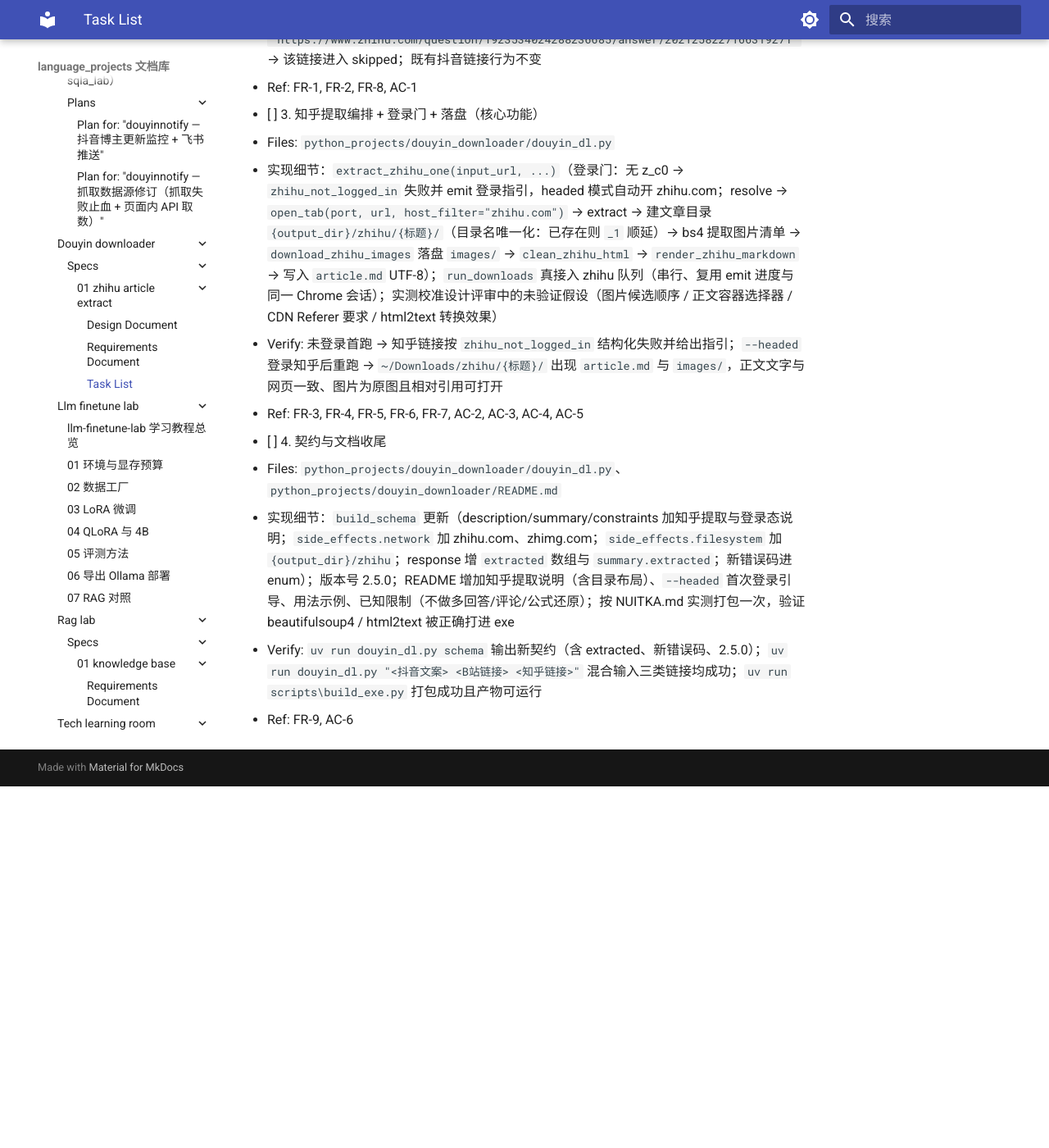
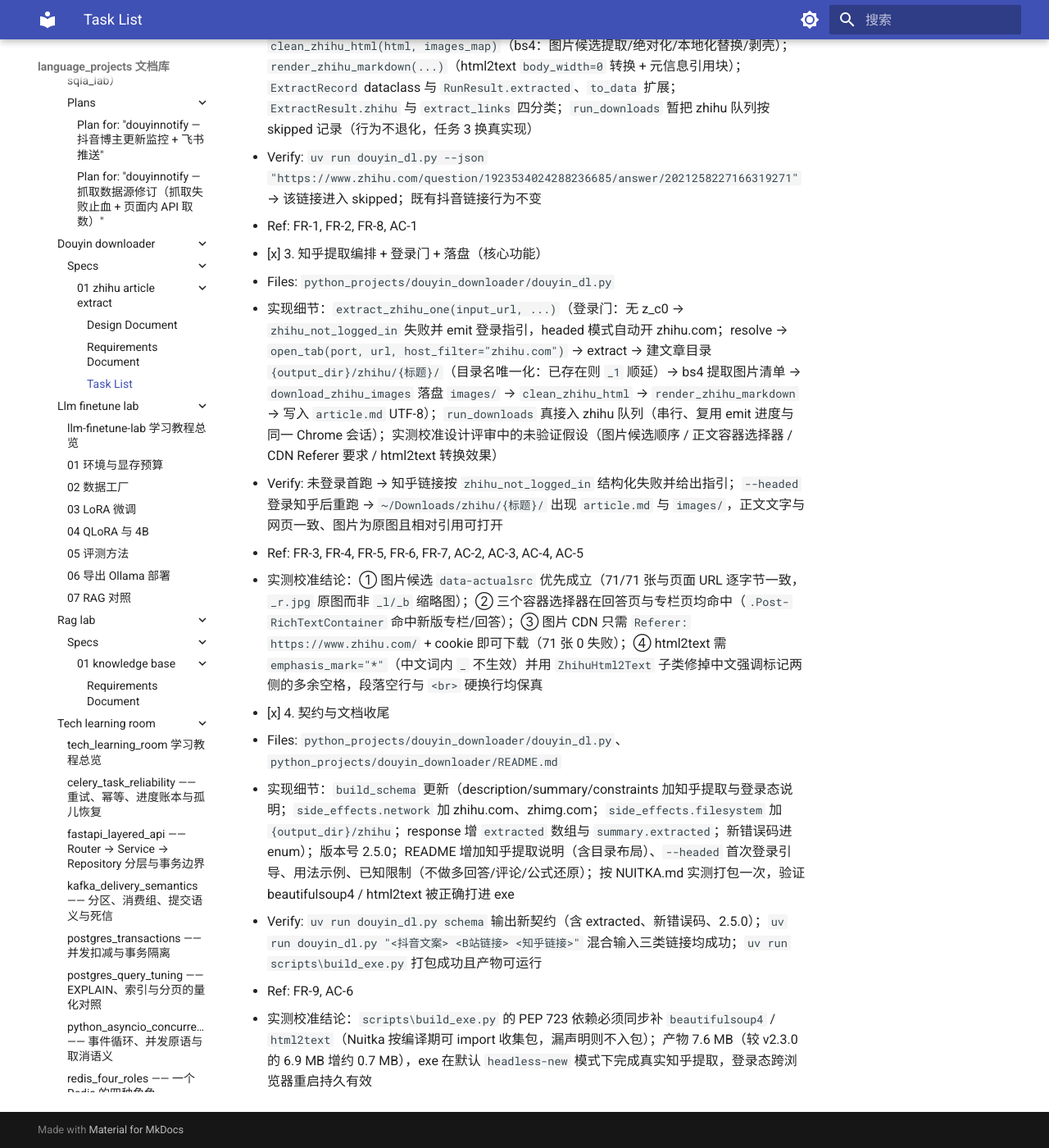
Before and after one commit to shihao-hub/td-language_projects, an MkDocs documentation site: the page built from docs/projects/python_projects/douyin_downloader/specs/01-zhihu-article-extract/tasks.md, in a window 1280 px wide and 1400 px high, scrolled down 916 px. Shown: the whole window at 82% size. Built offline with MkDocs 1.6.1 and Material for MkDocs 9.7.7, drawn with Linux system fonts in a browser that asks for light colours; a script that is not in the unit is left out; before the commit the page ends 1875 px from its top, so only the background shows below that; some of the changed text lies outside the part shown.

Commit message:
docs(specs): 知乎提取 spec 任务状态归档
- 01-zhihu-article-extract 四项任务全部完成并勾选
- 记录 AC-1~AC-6 验收结论与实测校准结果
- 记录实测修正的四个问题：无图文章不建目录、长图文滚动超 CDP 超时、知乎标题带「(N 条消息)」前缀、html2text 中文强调标记补空格
- 记录打包脚本依赖同步（beautifulsoup4/html2text 须随 nuitka 声明）

```diff
--- a/docs/projects/python_projects/douyin_downloader/specs/01-zhihu-article-extract/tasks.md
+++ b/docs/projects/python_projects/douyin_downloader/specs/01-zhihu-article-extract/tasks.md
@@ -1,27 +1,31 @@
 # Task List
 
 > 前置已满足：30 号计划（B 站支持）已落地（eadee1f + 90615eb + a2734d1），`http_get_json` / `cdp_get_cookies` / `open_tab` / 三分类骨架 / `not_supported` 均已合入；当前 VERSION 2.4.0。
+>
+> 执行记录（2026-10-03，VERSION 已升至 2.5.0）：Task 1-3 一次落地（Service 函数族与编排同批实现，未走「zhihu 先按 skipped 占位」的中间态），Task 4 含打包实测。全部验收项通过：AC-1（四分类路由）、AC-2（未登录结构化失败）、AC-3（真实回答提取）、AC-4（真实专栏文章提取）、AC-5（图片部分失败不致命，注入单图失败实测）、AC-6（契约与版本）。实测中修正了 4 个设计阶段未预见的问题：无图文章不建目录导致落盘失败、长图文滚动超 CDP 超时、知乎标题带「(N 条消息)」前缀、html2text 对中文强调标记补多余空格。
 
-- [ ] 1. 基础设施扩展：新增通用字节下载函数与知乎域名识别
+- [x] 1. 基础设施扩展：新增通用字节下载函数与知乎域名识别
   - Files: `python_projects/douyin_downloader/douyin_dl.py`
   - 实现细节：新增 `http_get_bytes(url, headers)`（UA + 自定义头、60s 超时、返回 bytes、非 2xx 抛异常；与 30 号 `http_get_json` 并列于基础设施层，不打印进度）；新增 `is_zhihu_url(url)`（去 www 前缀后等于 `zhihu.com` 或以 `.zhihu.com` 结尾，含 zhuanlan 子域，模式仿 `is_bilibili_url`）
   - Verify: `uv run douyin_dl.py schema` 输出合法 JSON 且退出码 0（行为不变、可构建）
   - Ref: FR-1, FR-5
 
-- [ ] 2. 知乎 Service 函数族 + 四分类接线 + 数据模型
+- [x] 2. 知乎 Service 函数族 + 四分类接线 + 数据模型
   - Files: `python_projects/douyin_downloader/douyin_dl.py`
   - 实现细节：PEP 723 dependencies 增加 `beautifulsoup4`、`html2text`（均纯 Python）；`ZHIHU_EXTRACT_JS` 常量（滚动加载 + 返回正文容器 innerHTML 与标题/作者，JSON 字符串，不做块数组转换）；`resolve_zhihu_url(url)`（answer/<aid> 与 /p/<pid> 提取，失败抛 `invalid_url`）；`check_zhihu_login(port)`（复用 `cdp_get_cookies` 校验 `z_c0`）；`extract_zhihu_article(ws_url, url)`（导航 + 轮询正文容器 30s 超时 + 执行提取 JS，标题复用 `page_title` 清洗「 - 知乎」后缀，失败抛 `zhihu_extract_failed` 且 detail 带诊断信息）；`download_zhihu_images(image_urls, images_dir, cookie_header)`（去重下载、返回「绝对 URL → 本地文件名」映射、`images_failed` 计数、失败不进入映射保留原 URL）；`clean_zhihu_html(html, images_map)`（bs4：图片候选提取/绝对化/本地化替换/剥壳）；`render_zhihu_markdown(...)`（html2text `body_width=0` 转换 + 元信息引用块）；`ExtractRecord` dataclass 与 `RunResult.extracted`、`to_data` 扩展；`ExtractResult.zhihu` 与 `extract_links` 四分类；`run_downloads` 暂把 zhihu 队列按 skipped 记录（行为不退化，任务 3 换真实现）
   - Verify: `uv run douyin_dl.py --json "https://www.zhihu.com/question/1923534024288236685/answer/2021258227166319271"` → 该链接进入 skipped；既有抖音链接行为不变
   - Ref: FR-1, FR-2, FR-8, AC-1
 
-- [ ] 3. 知乎提取编排 + 登录门 + 落盘（核心功能）
+- [x] 3. 知乎提取编排 + 登录门 + 落盘（核心功能）
   - Files: `python_projects/douyin_downloader/douyin_dl.py`
   - 实现细节：`extract_zhihu_one(input_url, ...)`（登录门：无 z_c0 → `zhihu_not_logged_in` 失败并 emit 登录指引，headed 模式自动开 zhihu.com；resolve → `open_tab(port, url, host_filter="zhihu.com")` → extract → 建文章目录 `{output_dir}/zhihu/{标题}/`（目录名唯一化：已存在则 `_1` 顺延）→ bs4 提取图片清单 → `download_zhihu_images` 落盘 `images/` → `clean_zhihu_html` → `render_zhihu_markdown` → 写入 `article.md` UTF-8）；`run_downloads` 真接入 zhihu 队列（串行、复用 emit 进度与同一 Chrome 会话）；实测校准设计评审中的未验证假设（图片候选顺序 / 正文容器选择器 / CDN Referer 要求 / html2text 转换效果）
   - Verify: 未登录首跑 → 知乎链接按 `zhihu_not_logged_in` 结构化失败并给出指引；`--headed` 登录知乎后重跑 → `~/Downloads/zhihu/{标题}/` 出现 `article.md` 与 `images/`，正文文字与网页一致、图片为原图且相对引用可打开
   - Ref: FR-3, FR-4, FR-5, FR-6, FR-7, AC-2, AC-3, AC-4, AC-5
+  - 实测校准结论：① 图片候选 `data-actualsrc` 优先成立（71/71 张与页面 URL 逐字节一致，`_r.jpg` 原图而非 `_l/_b` 缩略图）；② 三个容器选择器在回答页与专栏页均命中（`.Post-RichTextContainer` 命中新版专栏/回答）；③ 图片 CDN 只需 `Referer: https://www.zhihu.com/` + cookie 即可下载（71 张 0 失败）；④ html2text 需 `emphasis_mark="*"`（中文词内 `_` 不生效）并用 `ZhihuHtml2Text` 子类修掉中文强调标记两侧的多余空格，段落空行与 `<br>` 硬换行均保真
 
-- [ ] 4. 契约与文档收尾
+- [x] 4. 契约与文档收尾
   - Files: `python_projects/douyin_downloader/douyin_dl.py`、`python_projects/douyin_downloader/README.md`
   - 实现细节：`build_schema` 更新（description/summary/constraints 加知乎提取与登录态说明；`side_effects.network` 加 zhihu.com、zhimg.com；`side_effects.filesystem` 加 `{output_dir}/zhihu`；response 增 `extracted` 数组与 `summary.extracted`；新错误码进 enum）；版本号 2.5.0；README 增加知乎提取说明（含目录布局）、`--headed` 首次登录引导、用法示例、已知限制（不做多回答/评论/公式还原）；按 NUITKA.md 实测打包一次，验证 beautifulsoup4 / html2text 被正确打进 exe
   - Verify: `uv run douyin_dl.py schema` 输出新契约（含 extracted、新错误码、2.5.0）；`uv run douyin_dl.py "<抖音文案> <B站链接> <知乎链接>"` 混合输入三类链接均成功；`uv run scripts\build_exe.py` 打包成功且产物可运行
   - Ref: FR-9, AC-6
+  - 实测校准结论：`scripts\build_exe.py` 的 PEP 723 依赖必须同步补 `beautifulsoup4` / `html2text`（Nuitka 按编译期可 import 收集包，漏声明则不入包）；产物 7.6 MB（较 v2.3.0 的 6.9 MB 增约 0.7 MB），exe 在默认 `headless-new` 模式下完成真实知乎提取，登录态跨浏览器重启持久有效
```
